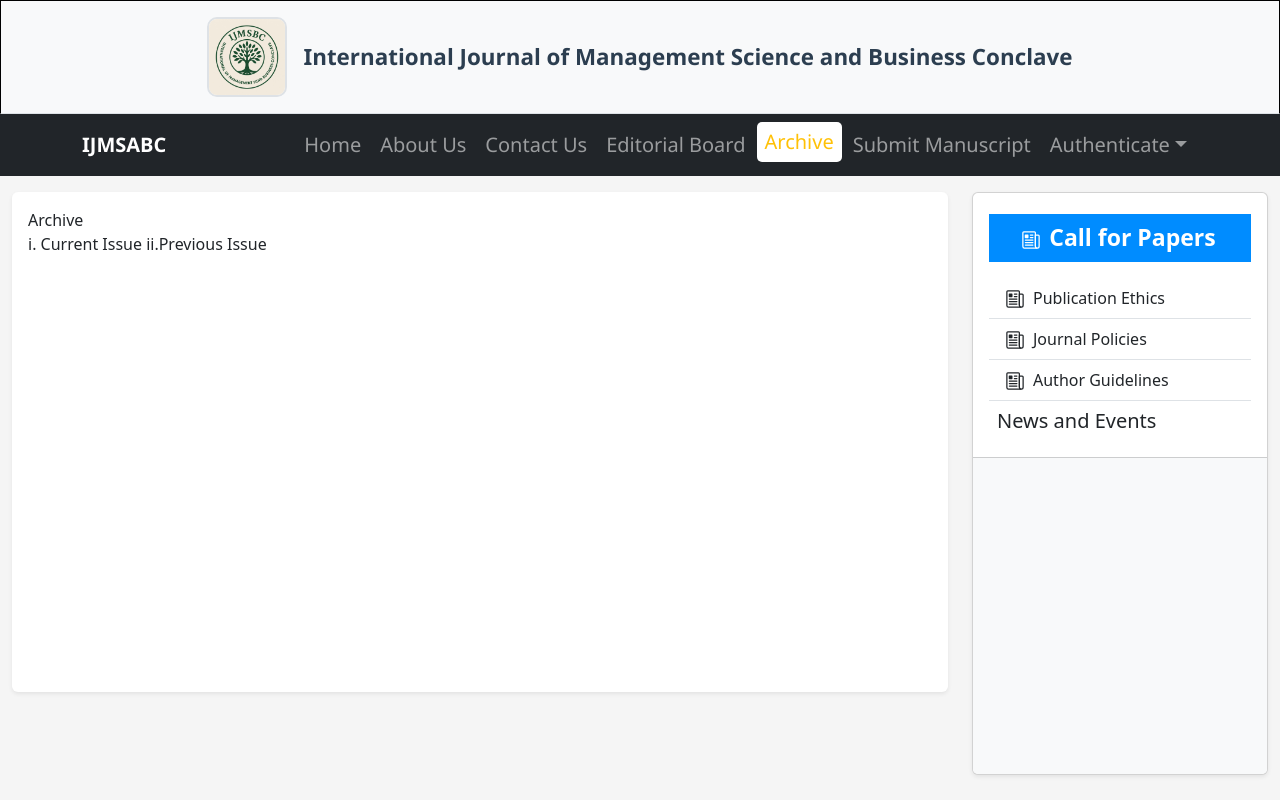
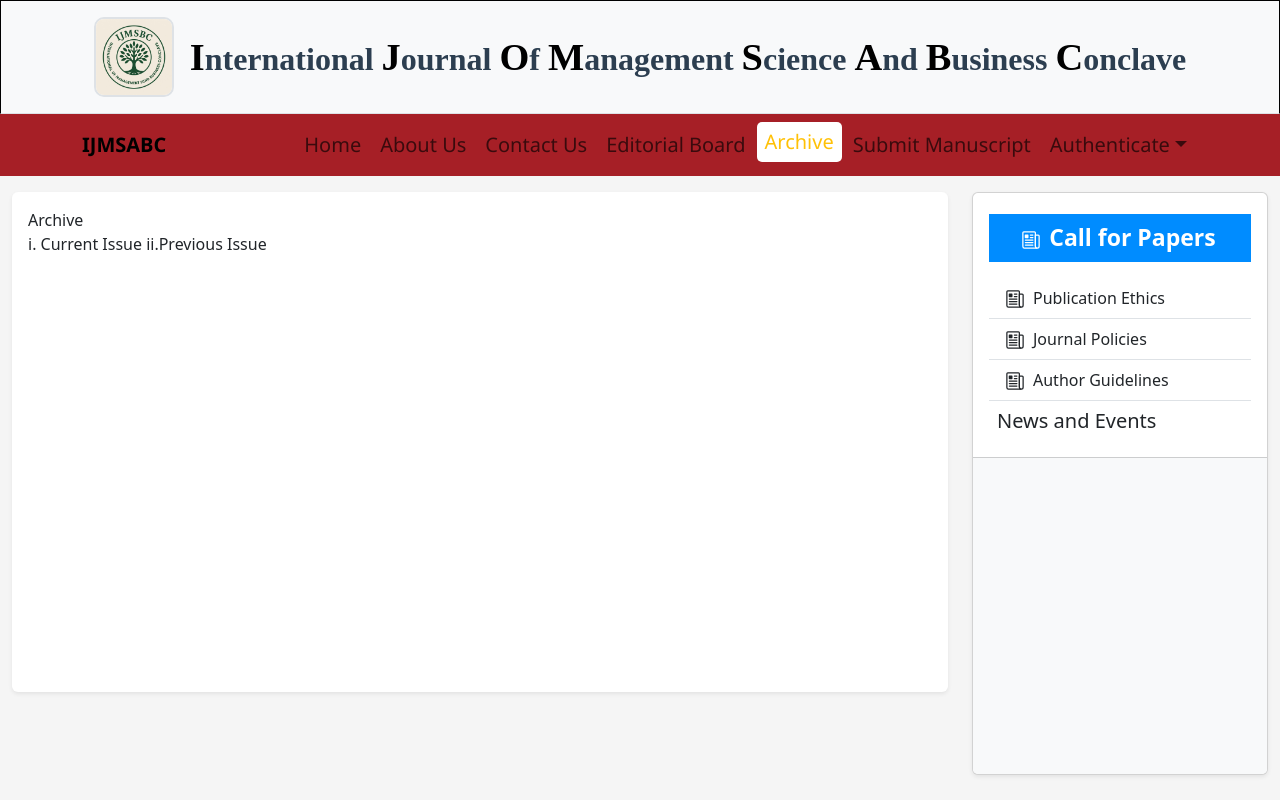
Before and after one commit to pranava112/Journal-Management, a React (Vite) app: page /Archive in a window 1280 px wide. Shown: the top 800 px of the page. Built offline with nearby package versions, Linux system fonts and the light colour scheme.

Commit message:
updates in header, navbar background

```diff
--- a/src/Header/Header.css
+++ b/src/Header/Header.css
@@ -1,101 +1,3 @@
-/*
-
-#header {
-  padding: 20px;
-  background-color: white;
-  border-bottom: 2px solid #ddd;
-  text-align: center;
-
-  height: auto;
-  width: 90%;
-  margin-left: 5%;
-  margin-left: 5%;
-
-}
- #header img{
-  height: 85px;
-  width: 85px;
-  border-radius: 50%;
-  -webkit-border-radius: 50%;
-  -moz-border-radius: 50%;
-  -ms-border-radius: 50%;
-  -o-border-radius: 50%;
-}
-
-.title {
-  font-size: 1.5rem;
-  margin-bottom: 20px;
-  color: #333;
-}
-
-.header-content {
-  display: flex;
-  flex-direction: column;
-  align-items: center;
-}
-
-.icons {
-  display: flex;
-  flex-wrap: wrap;
-  gap: 15px;
-  justify-content: center;
-  align-items: center;
-  margin-bottom: 10px;
-}
-
-.icon {
-  font-size: 1.5rem;
-  color: #333;
-  text-decoration: none;
-  transition: color 0.3s;
-  display: flex;
-  align-items: center;
-  -webkit-transition: color 0.3s;
-  -moz-transition: color 0.3s;
-  -ms-transition: color 0.3s;
-  -o-transition: color 0.3s;
-}
-
-.icon:hover {
-  color: #007bff;
-}
-
-.phone-wrapper {
-  display: flex;
-  align-items: center;
-}
-
-.phone {
-  font-size: 1rem;
-  color: #555;
-  margin-left: 5px;
-}
-
-.language-select {
-  padding: 5px 10px;
-  font-size: 0.9rem;
-  margin-left: 15px;
-  border: 1px solid #ccc;
-  border-radius: 4px;
-  -webkit-border-radius:;
-  -moz-border-radius:;
-  -ms-border-radius:;
-  -o-border-radius:;
-}
-
-@media (min-width: 768px) {
-  .header-content {
-    flex-direction: row;
-    justify-content: space-between;
-    align-items: center;
-    width: 100%;
-  }
-
-  .icons {
-    justify-content: flex-start;
-  }
-} */
-
 #header {
     height: auto;
     font-family: 'Segoe UI', Tahoma, Geneva, Verdana, sans-serif;
@@ -110,10 +12,20 @@
 }
 
 .title {
-    font-size: 1.4rem;
+    font-size: 2rem;
+    font-family: 'Playfair Display', serif;
     font-weight: 700;
     color: #2c3e50;
     line-height: 1.2;
+}
+
+
+/* Style for the first letter of each word */
+
+.first-letter {
+    font-size: 120%;
+    color: black;
+    font-weight: bold;
 }
 
 .subtitle {
--- a/src/Header/Header.jsx
+++ b/src/Header/Header.jsx
@@ -5,21 +5,41 @@ import { Col, Container, Row } from 'react-bootstrap';
 import React from 'react';
 import UserInfoPortal from '../services/UserInfoPortal';
 
-const Header = () => (
+const Header = () => {
+  const text = "International Journal Of Management Science And Business Conclave";
+
+  // Function to wrap first letter of each word in a span
+  const styledTitle = text.split(" ").map((word, index) => (
+    <span key={index}>
+      <span className="first-letter">{word.charAt(0)}</span>
+      {word.slice(1)}{" "}
+    </span>
+  ));
+
+  return (
+    <>
       <div id="header" className="bg-light py-3 border-bottom shadow-sm">
         <Container fluid>
           <Row className="align-items-center">
-        <Col xs={12} className="d-flex align-items-center justify-content-center flex-column flex-md-row">
-          <img src="/logo.jpeg" alt="IJMSBC Logo" className="logo mb-3 mb-md-0 me-md-3" />
+            <Col
+              xs={12}
+              className="d-flex align-items-center justify-content-center flex-column flex-md-row"
+            >
+              <img
+                src="/logo.jpeg"
+                alt="IJMSBC Logo"
+                className="logo mb-3 mb-md-0 me-md-3"
+              />
               <div className="text-center text-md-start">
-            <h1 className="title mb-0">International Journal of Management Science and Business Conclave</h1>
+                <h1 className="title mb-0">{styledTitle}</h1>
                 <h1 className="subtitle mb-0"></h1>
               </div>
             </Col>
           </Row>
         </Container>
-
       </div>
+    </>
   );
+};
 
 export default Header;
--- a/src/Header/NavigationBar.css
+++ b/src/Header/NavigationBar.css
@@ -1,52 +1,3 @@
-/*
-* {
-  margin: 0;
-  padding: 0;
-  box-sizing: border-box;
-}
-
-.navbar {
-  background-color: rgb(0, 140, 255);
-  display: flex;
-  flex-wrap: wrap;
-  justify-content: center;
-  align-items: center;
-  padding: 10px 15px;
-  gap: 15px;
-  width: 90%;
-  margin-left: 5%;
-  margin-right: 5%;
-}
-
-.navbar .nav-link {
-  text-decoration: none;
-  color: white;
-  font-size: 16px;
-  padding: 8px 10px;
-  transition: background-color 0.3s, color 0.3s;
-  border-radius: 4px;
-  -webkit-transition: background-color 0.3s, color 0.3s;
-  -moz-transition: background-color 0.3s, color 0.3s;
-  -ms-transition: background-color 0.3s, color 0.3s;
-  -o-transition: background-color 0.3s, color 0.3s;
-}
-
-.navbar .nav-link:hover {
-  background-color: white;
-  color: rgb(0, 140, 255);
-}
-
-
-@media (min-width: 768px) {
-  .nav-link {
-    font-size: 18px;
-    padding: 10px 15px;
-  }
-}
-
- */
-
-
 .navbar {
     font-family: 'Segoe UI', Tahoma, Geneva, Verdana, sans-serif;
     font-weight: 500;
@@ -67,7 +18,8 @@
 
 .nav-link.active {
     /*text-decoration: underline;
-  */color: #ffc107 !important;
+  */
+    color: #ffc107 !important;
     background-color: white;
     height: 40px;
     width: auto;
@@ -79,16 +31,20 @@
     -o-border-radius: 5px;
 }
 
-#logout{
+#logout {
     background-color: red;
     font-size: 20px;
     font-weight: bolder;
     color: white;
 }
 
-#list{
+#list {
     /* background-color:red; */
     color: blue;
     font-size: 15px;
     font-weight: bold;
 }
+
+#navbar {
+    background-color: rgb(166, 31, 38);
+}
--- a/src/Header/NavigationBar.jsx
+++ b/src/Header/NavigationBar.jsx
@@ -1,131 +1,3 @@
-// import './NavigationBar.css';
-
-// import { Container, Modal, Nav, NavDropdown, Navbar } from 'react-bootstrap';
-// import React, { useEffect, useState } from 'react';
-// import { isLoggedIn, logout } from '../Services/AuthService'; // ✅ matches folder
-
-// import Login from '../Services/Login';
-// import { NavLink } from 'react-router-dom';
-// import Register from '../Services/Register';
-// import UserInfoPortal from '../Services/UserInfoPortal';
-
-// const NavigationBar = () => {
-//   const [auth, setAuth] = useState(isLoggedIn());
-//   const [authAction, setAuthAction] = useState('');
-//   const [showModal, setShowModal] = useState(false);
-//   const [isAdmin, setIsAdmin] = useState(false);
-//   const [userData, setUserData] = useState(null);
-
-//   const allowedAdmins = ['AdminIjmsabc@gmail.com', 'Admin@123'];
-
-//   useEffect(() => {
-//     setAuth(isLoggedIn());
-//     const user = JSON.parse(localStorage.getItem('USER_DATA'));
-//     setUserData(user);
-
-//     if (user && allowedAdmins.includes(user.email)) {
-//       setIsAdmin(true);
-//     } else {
-//       setIsAdmin(false);
-//     }
-//   }, []);
-
-//   const handleLogout = () => {
-//     logout();
-//     setAuth(false);
-//     setIsAdmin(false);
-//     setAuthAction('');
-//     setShowModal(false);
-//     setUserData(null);
-//   };
-
-//   const handleLoginSuccess = () => {
-//     setAuth(true);
-//     const user = JSON.parse(localStorage.getItem('USER_DATA'));
-//     setUserData(user);
-
-//     if (user && allowedAdmins.includes(user.email)) {
-//       setIsAdmin(true);
-//     } else {
-//       setIsAdmin(false);
-//     }
-
-//     setAuthAction('');
-//     setShowModal(false);
-//   };
-
-//   const handleAuthClick = (action) => {
-//     setAuthAction(action);
-//     setShowModal(true);
-//   };
-
-//   return (
-//     <>
-//       <Navbar bg="dark" variant="dark" expand="lg" sticky="top">
-//         <Container>
-//           <Navbar.Brand as={NavLink} to="/">IJMSABC</Navbar.Brand>
-//           <Navbar.Toggle aria-controls="basic-navbar-nav" />
-//           <Navbar.Collapse id="basic-navbar-nav">
-//             <Nav className="ms-auto">
-//               <Nav.Link as={NavLink} to="/" end>Home</Nav.Link>
-//               <Nav.Link as={NavLink} to="/About">About Us</Nav.Link>
-//               <Nav.Link as={NavLink} to="/Contact">Contact Us</Nav.Link>
-//               <Nav.Link as={NavLink} to="/EditorialBoard">Editorial Board</Nav.Link>
-//               <Nav.Link as={NavLink} to="/Archive">Archive</Nav.Link>
-//               <Nav.Link as={NavLink} to="/SubmitManuscript">Submit Manuscript</Nav.Link>
-
-//               {auth ? (
-//                 <>
-//                   {isAdmin && (
-//                     <NavDropdown title="Admin DB" id="auth-dropdown">
-//                       <NavDropdown.Item as={NavLink} to="/Manuscripts">📄 Manuscripts</NavDropdown.Item>
-//                       <NavDropdown.Item as={NavLink} to="/contactlist">📬 Contact-List</NavDropdown.Item>
-//                     </NavDropdown>
-//                   )}
-//                   <Nav.Link
-//                     as="button"
-//                     id="logout"
-//                     className="btn btn-link nav-link"
-//                     onClick={handleLogout}
-//                   >
-//                     Logout
-//                   </Nav.Link>
-//                 </>
-//               ) : (
-//                 <NavDropdown title="Authenticate" id="auth-dropdown">
-//                   <NavDropdown.Item onClick={() => handleAuthClick('login')}>
-//                     Login
-//                   </NavDropdown.Item>
-//                   <NavDropdown.Item onClick={() => handleAuthClick('register')}>
-//                     Register
-//                   </NavDropdown.Item>
-//                 </NavDropdown>
-//               )}
-//             </Nav>
-//           </Navbar.Collapse>
-//         </Container>
-//       </Navbar>
-
-//       <Modal show={showModal} onHide={() => setShowModal(false)} centered>
-//         <Modal.Header closeButton>
-//           <Modal.Title>{authAction === 'login' ? 'Login' : 'Register'}</Modal.Title>
-//         </Modal.Header>
-//         <Modal.Body>
-//           {authAction === 'login' ? (
-//             <Login onLogin={handleLoginSuccess} />
-//           ) : (
-//             <Register onLogin={handleLoginSuccess} />
-//           )}
-//         </Modal.Body>
-//       </Modal>
-
-//       <UserInfoPortal user={userData} />
-//     </>
-//   );
-// };
-
-// export default NavigationBar;
-
 import './NavigationBar.css';
 
 import { Container, Modal, Nav, NavDropdown, Navbar } from 'react-bootstrap';
@@ -190,7 +62,8 @@ const NavigationBar = () => {
 
   return (
     <>
-      <Navbar bg="dark" variant="dark" expand="lg" sticky="top">
+      {/* <Navbar bg="dark" variant="dark" expand="lg" sticky="top"> */}
+<Navbar bg="" variant="" expand="lg" sticky="top" id='navbar'>
         <Container>
           <Navbar.Brand as={NavLink} to="/">IJMSABC</Navbar.Brand>
           <Navbar.Toggle aria-controls="basic-navbar-nav" />
```
Lines whose indentation alone changed are shown as unchanged.
